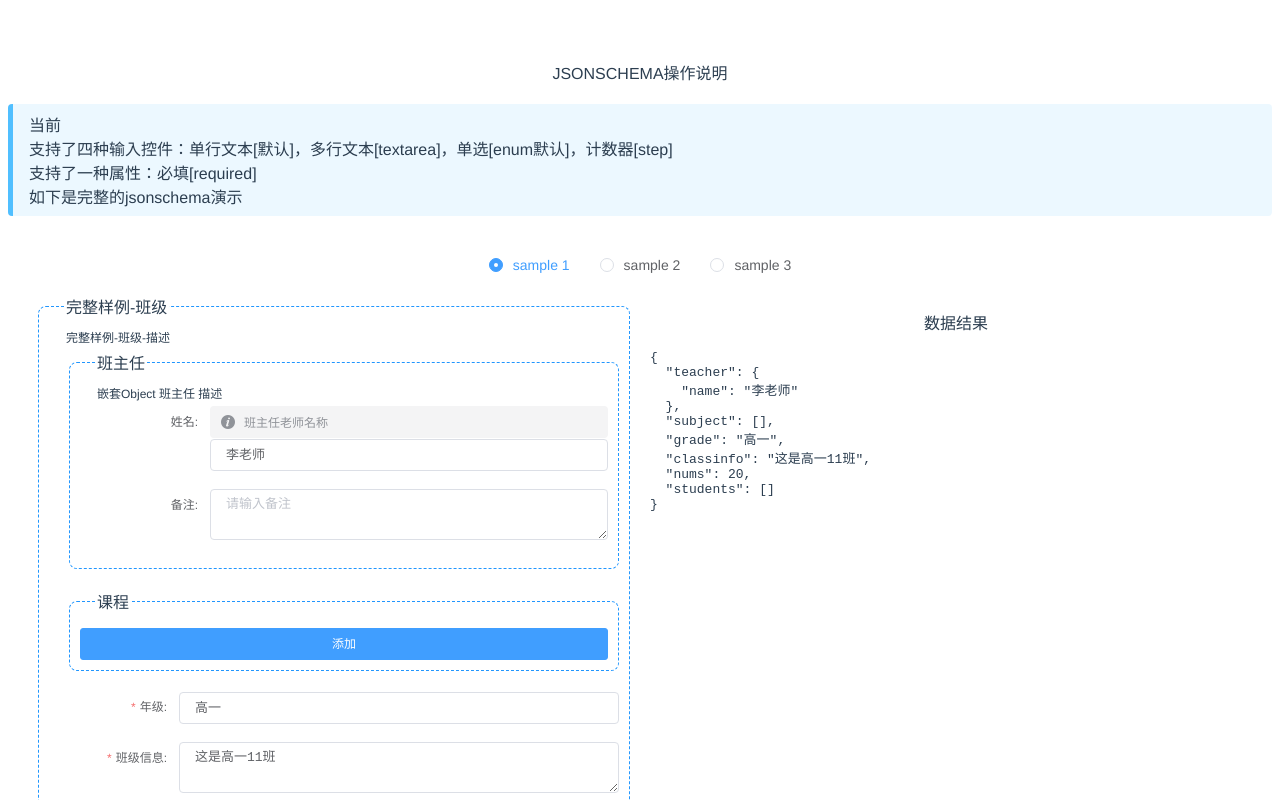
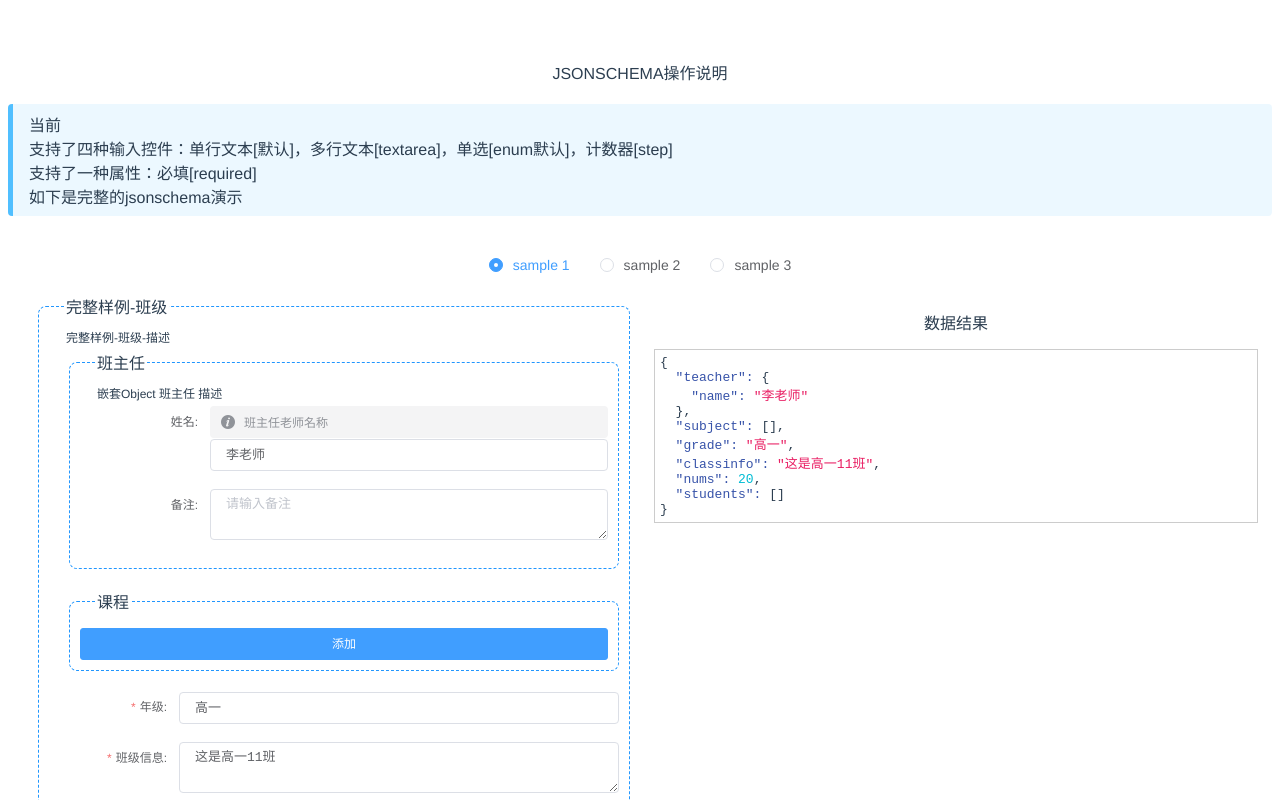
Before and after one commit to tggcs/schema-json-vue, a Vue app: page / in a window 1280 px wide. Shown: the top 800 px of the page. Built offline with nearby package versions, Linux system fonts and the light colour scheme.

Commit message:
update show

```diff
--- a/src/App.vue
+++ b/src/App.vue
@@ -17,7 +17,7 @@
       </div>
       <div class="box">
         <p>数据结果</p>
-        <pre>{{jsonResult}}</pre>
+        <pretty :value="jsonResult"></pretty>
       </div>
       <div style="clear:both;"></div>
     </div>
@@ -28,6 +28,7 @@
 <script>
 import AiJsonSchema from "./components/ai-jsonschema/index.vue";
 import readme from "./components/readme.vue";
+import pretty from "./components/pretty.vue";
 import formData from "./data/formData.json";
 import validator from "is-my-json-valid";
 
@@ -39,7 +40,8 @@ export default {
   name: "app",
   components: {
     AiJsonSchema,
-    readme
+    readme,
+    pretty
   },
   created() {
     this.samples = {
--- /dev/null
+++ b/src/components/pretty.vue
@@ -0,0 +1,70 @@
+<template>
+  <pre v-html="this.prettyPrint(this.value)"></pre>
+</template>
+
+<script>
+export default {
+  props: {
+    value: {
+      type: null,
+    },
+  },
+  methods: {
+    prettyPrint(json) {
+      if (json) {
+        const stringified = JSON.stringify(json, null, 2);
+        const stringifiedReplaced = stringified.replace(/&/g, '&').replace(/</g, '<').replace(/>/g, '>');
+        const regex = /("(\\u[a-zA-Z0-9]{4}|\\[^u]|[^\\"])*"(\s*:)?|\b(true|false|null)\b|-?\d+(?:\.\d*)?(?:[eE][+-]?\d+)?)/g;
+
+        return stringifiedReplaced.replace(regex, (match) => {
+          let className = 'number';
+
+          if (/^"/.test(match)) {
+            if (/:$/.test(match)) {
+              className = 'key';
+            } else {
+              className = 'string';
+            }
+          } else if (/true|false/.test(match)) {
+            className = 'boolean';
+          } else if (/null/.test(match)) {
+            className = 'null';
+          }
+
+          return `<span class="${className}">${match}</span>`;
+        });
+      }
+
+      return '';
+    },
+  },
+};
+</script>
+
+<style lang="scss">
+pre {
+  outline: 1px solid #ccc;
+  padding: 5px;
+  margin: 5px;
+}
+
+.string {
+  color: #e91e63;
+}
+
+.number {
+  color: #00bcd4;
+}
+
+.boolean {
+  color: #ff00ff;
+}
+
+.null {
+  color: #9e9e9e;
+}
+
+.key {
+  color: #3753a9;
+}
+</style>
```
